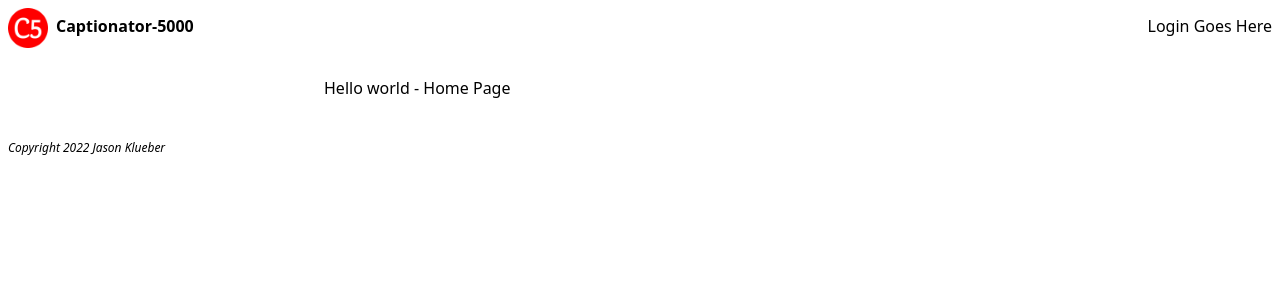
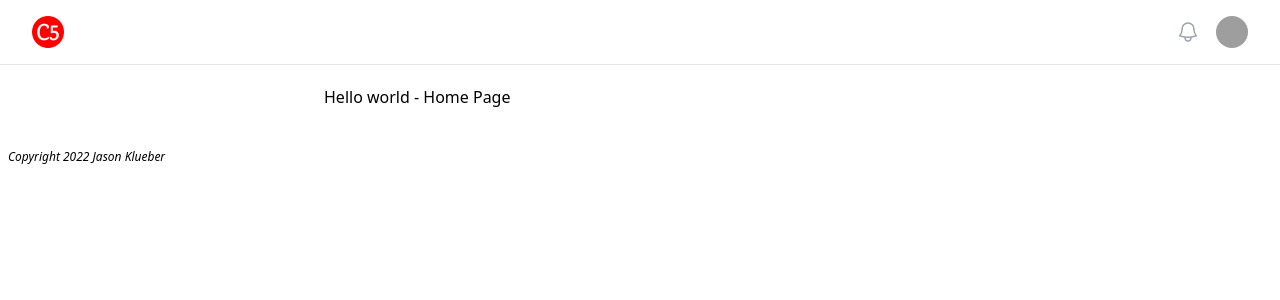
Before and after one commit to jdklueber/captionator-5000, a React (Create React App) app: page / in a window 1280 px wide. Shown: the top 300 px of the page. Built offline with nearby package versions, Linux system fonts and the light colour scheme; grey boxes are pictures that could not be loaded; the HTML template or start-up script is replaced by a standard one.

Commit message:
Grabbed a header from tailwindui

```diff
--- a/package.json
+++ b/package.json
@@ -3,6 +3,7 @@
   "version": "0.1.0",
   "private": true,
   "dependencies": {
+    "@headlessui/react": "^1.7.4",
     "@heroicons/react": "^2.0.13",
     "@testing-library/jest-dom": "^5.16.5",
     "@testing-library/react": "^13.4.0",
--- a/public/index.html
+++ b/public/index.html
@@ -1,5 +1,5 @@
 <!DOCTYPE html>
-<html lang="en">
+<html lang="en" class="h-full">
   <head>
     <meta charset="utf-8" />
     <meta name="viewport" content="width=device-width, initial-scale=1" />
@@ -11,7 +11,7 @@
     <link rel="icon" href="%PUBLIC_URL%/favicon.ico" />
     <title>React App</title>
   </head>
-  <body>
+  <body class="h-full">
     <noscript>You need to enable JavaScript to run this app.</noscript>
     <div id="root"></div>
   </body>
--- a/src/components/frame/Header.js
+++ b/src/components/frame/Header.js
@@ -1,16 +1,152 @@
 import Icon from './images/logo.png'
+import { Fragment } from 'react'
+import { Disclosure, Menu, Transition } from '@headlessui/react'
+import { Bars3Icon, BellIcon, XMarkIcon } from '@heroicons/react/24/outline'
+
+const user = {
+    name: 'Tom Cook',
+    email: 'tom@example.com',
+    imageUrl:
+        'https://images.unsplash.com/photo-1472099645785-5658abf4ff4e?ixlib=rb-1.2.1&ixid=eyJhcHBfaWQiOjEyMDd9&auto=format&fit=facearea&facepad=2&w=256&h=256&q=80',
+}
+
+const userNavigation = [
+    { name: 'Your Profile', href: '#' },
+    { name: 'Settings', href: '#' },
+    { name: 'Sign out', href: '#' },
+    { name: 'Upload', href: '#' },
+    { name: 'Manage Pictures', href: '#' },
+
+]
+
+function classNames(...classes) {
+    return classes.filter(Boolean).join(' ')
+}
+
 function Header() {
     return (
-        <div className={"p-2 flex flex-row justify-between items-baseline"}>
-            <div>
-                <img src={Icon} className={"h-10 inline"} alt={"logo"}/>
-                <h1 className={"inline ml-2 font-bold"}>Captionator-5000</h1>
+        <>
+            <div className="min-h-full">
+                <Disclosure as="nav" className="border-b border-gray-200 bg-white">
+                    {({ open }) => (
+                        <>
+                            <div className="mx-auto max-w-7xl px-4 sm:px-6 lg:px-8">
+                                <div className="flex h-16 justify-between">
+                                    <div className="flex">
+                                        <div className="flex flex-shrink-0 items-center">
+                                            <img
+                                                className="block h-8 w-auto lg:hidden"
+                                                src={Icon}
+                                                alt="Captionator 5000"
+                                            />
+                                            <img
+                                                className="hidden h-8 w-auto lg:block"
+                                                src={Icon}
+                                                alt="Captionator 5000"
+                                            />
+                                        </div>
+
+                                    </div>
+                                    <div className="hidden sm:ml-6 sm:flex sm:items-center">
+                                        <button
+                                            type="button"
+                                            className="rounded-full bg-white p-1 text-gray-400 hover:text-gray-500 focus:outline-none focus:ring-2 focus:ring-indigo-500 focus:ring-offset-2"
+                                        >
+                                            <span className="sr-only">View notifications</span>
+                                            <BellIcon className="h-6 w-6" aria-hidden="true" />
+                                        </button>
+
+                                        {/* Profile dropdown */}
+                                        <Menu as="div" className="relative ml-3">
+                                            <div>
+                                                <Menu.Button className="flex max-w-xs items-center rounded-full bg-white text-sm focus:outline-none focus:ring-2 focus:ring-indigo-500 focus:ring-offset-2">
+                                                    <span className="sr-only">Open user menu</span>
+                                                    <img className="h-8 w-8 rounded-full" src={user.imageUrl} alt="" />
+                                                </Menu.Button>
+                                            </div>
+                                            <Transition
+                                                as={Fragment}
+                                                enter="transition ease-out duration-200"
+                                                enterFrom="transform opacity-0 scale-95"
+                                                enterTo="transform opacity-100 scale-100"
+                                                leave="transition ease-in duration-75"
+                                                leaveFrom="transform opacity-100 scale-100"
+                                                leaveTo="transform opacity-0 scale-95"
+                                            >
+                                                <Menu.Items className="absolute right-0 z-10 mt-2 w-48 origin-top-right rounded-md bg-white py-1 shadow-lg ring-1 ring-black ring-opacity-5 focus:outline-none">
+                                                    {userNavigation.map((item) => (
+                                                        <Menu.Item key={item.name}>
+                                                            {({ active }) => (
+                                                                <a
+                                                                    href={item.href}
+                                                                    className={classNames(
+                                                                        active ? 'bg-gray-100' : '',
+                                                                        'block px-4 py-2 text-sm text-gray-700'
+                                                                    )}
+                                                                >
+                                                                    {item.name}
+                                                                </a>
+                                                            )}
+                                                        </Menu.Item>
+                                                    ))}
+                                                </Menu.Items>
+                                            </Transition>
+                                        </Menu>
+                                    </div>
+                                    <div className="-mr-2 flex items-center sm:hidden">
+                                        {/* Mobile menu button */}
+                                        <Disclosure.Button className="inline-flex items-center justify-center rounded-md bg-white p-2 text-gray-400 hover:bg-gray-100 hover:text-gray-500 focus:outline-none focus:ring-2 focus:ring-indigo-500 focus:ring-offset-2">
+                                            <span className="sr-only">Open main menu</span>
+                                            {open ? (
+                                                <XMarkIcon className="block h-6 w-6" aria-hidden="true" />
+                                            ) : (
+                                                <Bars3Icon className="block h-6 w-6" aria-hidden="true" />
+                                            )}
+                                        </Disclosure.Button>
+                                    </div>
+                                </div>
+                            </div>
+
+                            <Disclosure.Panel className="sm:hidden">
+
+                                <div className="border-t border-gray-200 pt-4 pb-3">
+                                    <div className="flex items-center px-4">
+                                        <div className="flex-shrink-0">
+                                            <img className="h-10 w-10 rounded-full" src={user.imageUrl} alt="" />
+                                        </div>
+                                        <div className="ml-3">
+                                            <div className="text-base font-medium text-gray-800">{user.name}</div>
+                                            <div className="text-sm font-medium text-gray-500">{user.email}</div>
+                                        </div>
+                                        <button
+                                            type="button"
+                                            className="ml-auto flex-shrink-0 rounded-full bg-white p-1 text-gray-400 hover:text-gray-500 focus:outline-none focus:ring-2 focus:ring-indigo-500 focus:ring-offset-2"
+                                        >
+                                            <span className="sr-only">View notifications</span>
+                                            <BellIcon className="h-6 w-6" aria-hidden="true" />
+                                        </button>
+                                    </div>
+                                    <div className="mt-3 space-y-1">
+                                        {userNavigation.map((item) => (
+                                            <Disclosure.Button
+                                                key={item.name}
+                                                as="a"
+                                                href={item.href}
+                                                className="block px-4 py-2 text-base font-medium text-gray-500 hover:bg-gray-100 hover:text-gray-800"
+                                            >
+                                                {item.name}
+                                            </Disclosure.Button>
+                                        ))}
+                                    </div>
+                                </div>
+                            </Disclosure.Panel>
+                        </>
+                    )}
+                </Disclosure>
             </div>
-            <div>
-                Login Goes Here
-            </div>
-        </div>
-    );
+        </>
+    )
 }
 
+
 export default Header;
```
